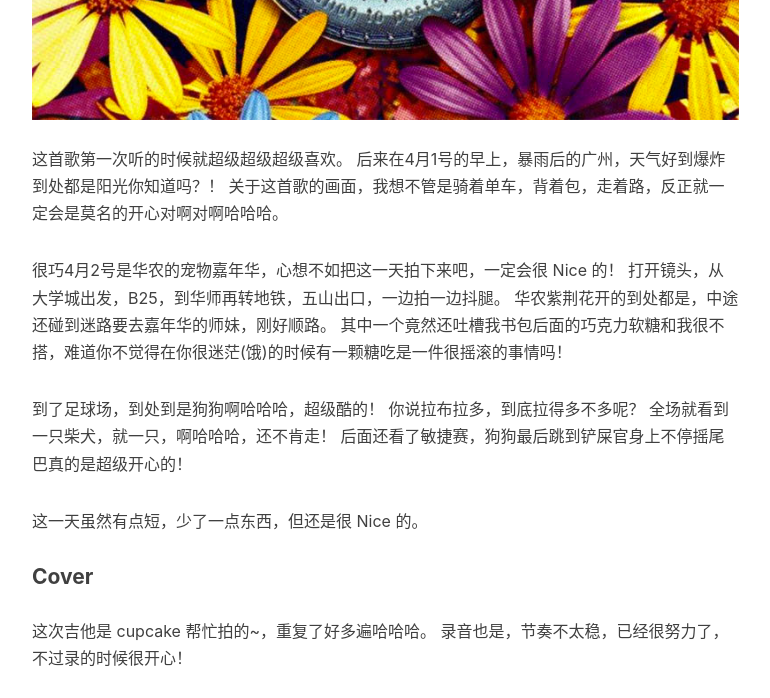
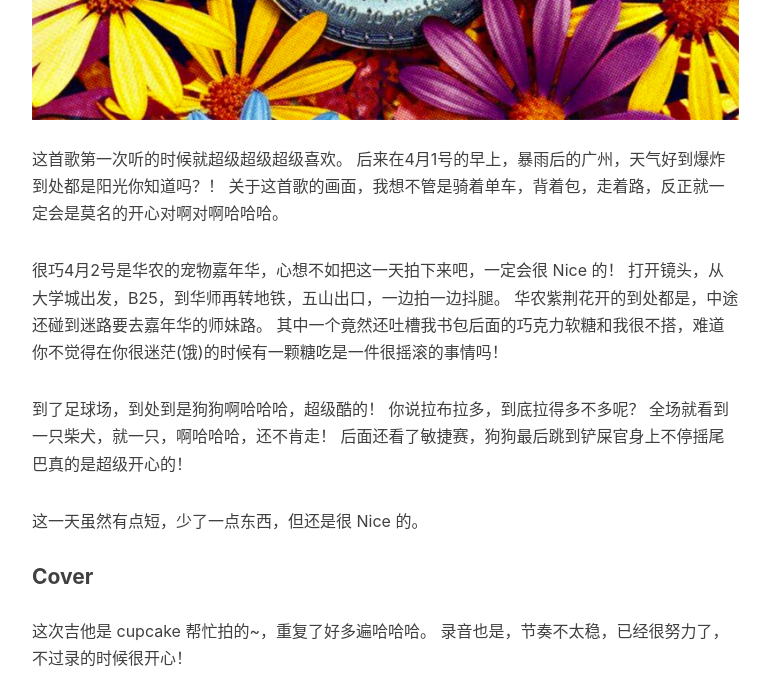
Before and after one commit to CMajorRocks/cmajorrocks.github.io, a Jekyll site: the page built from _posts/2017-04-08-have-a-nice-day.md, in a window 1280 px wide and 900 px high, scrolled down 800 px, cut to the strip 0-698 px from the top of the window. Shown: the whole strip, without its empty margins (233-1003 px from the left). Built offline with Jekyll 4.4.1, drawn with Linux system fonts in a browser that asks for light colours; nearby versions of some CDN libraries; comment, search, counter and statistics services are not loaded.

Commit message:
have a nice day

```diff
--- a/_posts/2017-04-08-have-a-nice-day.md
+++ b/_posts/2017-04-08-have-a-nice-day.md
@@ -13,7 +13,7 @@ author: CMajor
 
 很巧4月2号是华农的宠物嘉年华，心想不如把这一天拍下来吧，一定会很 Nice 的！
 打开镜头，从大学城出发，B25，到华师再转地铁，五山出口，一边拍一边抖腿。
-华农紫荆花开的到处都是，中途还碰到迷路要去嘉年华的师妹，刚好顺路。
+华农紫荆花开的到处都是，中途还碰到迷路要去嘉年华的师妹路。
 其中一个竟然还吐槽我书包后面的巧克力软糖和我很不搭，难道你不觉得在你很迷茫(饿)的时候有一颗糖吃是一件很摇滚的事情吗！
 
 到了足球场，到处到是狗狗啊哈哈哈，超级酷的！
```
